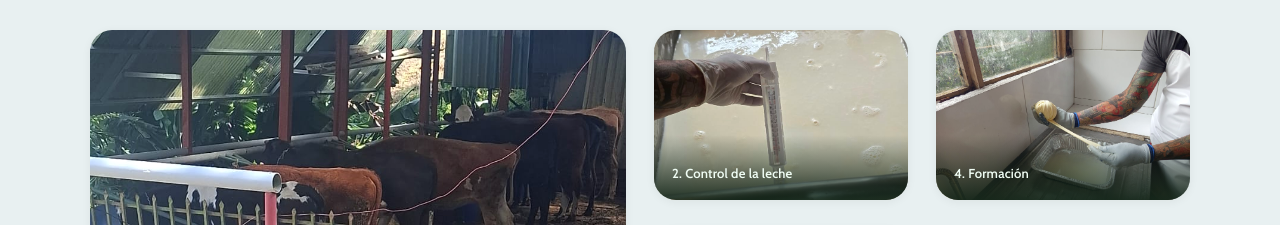
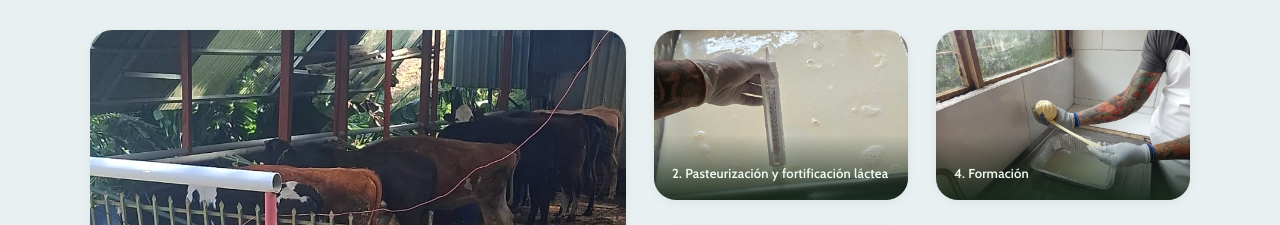
Before and after one commit to scelayam-svg/Finca-Santa-Fe, a plain HTML site: page index.html in a window 1280 px wide. Shown: the part 1860-2085 px from the top of the page. Drawn offline with nearby package versions, Linux system fonts and the light colour scheme; no server answers.

Commit message:
Actualizar etiqueta de proceso: pasteurización y fortificación láctea (pedido de María y Nacho)

```diff
--- a/index.html
+++ b/index.html
@@ -154,8 +154,8 @@
           <span class="proceso__label">1. Nuestras vacas</span>
         </article>
         <article class="proceso__card">
-          <img src="assets/images/proceso/leche.jpg" alt="Control de la leche" loading="lazy" style="object-position: center 50%;">
-          <span class="proceso__label">2. Control de la leche</span>
+          <img src="assets/images/proceso/leche.jpg" alt="Pasteurización y fortificación láctea" loading="lazy" style="object-position: center 50%;">
+          <span class="proceso__label">2. Pasteurización y fortificación láctea</span>
         </article>
         <article class="proceso__card">
           <img src="assets/images/proceso/formacion.jpg" alt="Formación del queso" loading="lazy" style="object-position: center 35%;">
```
